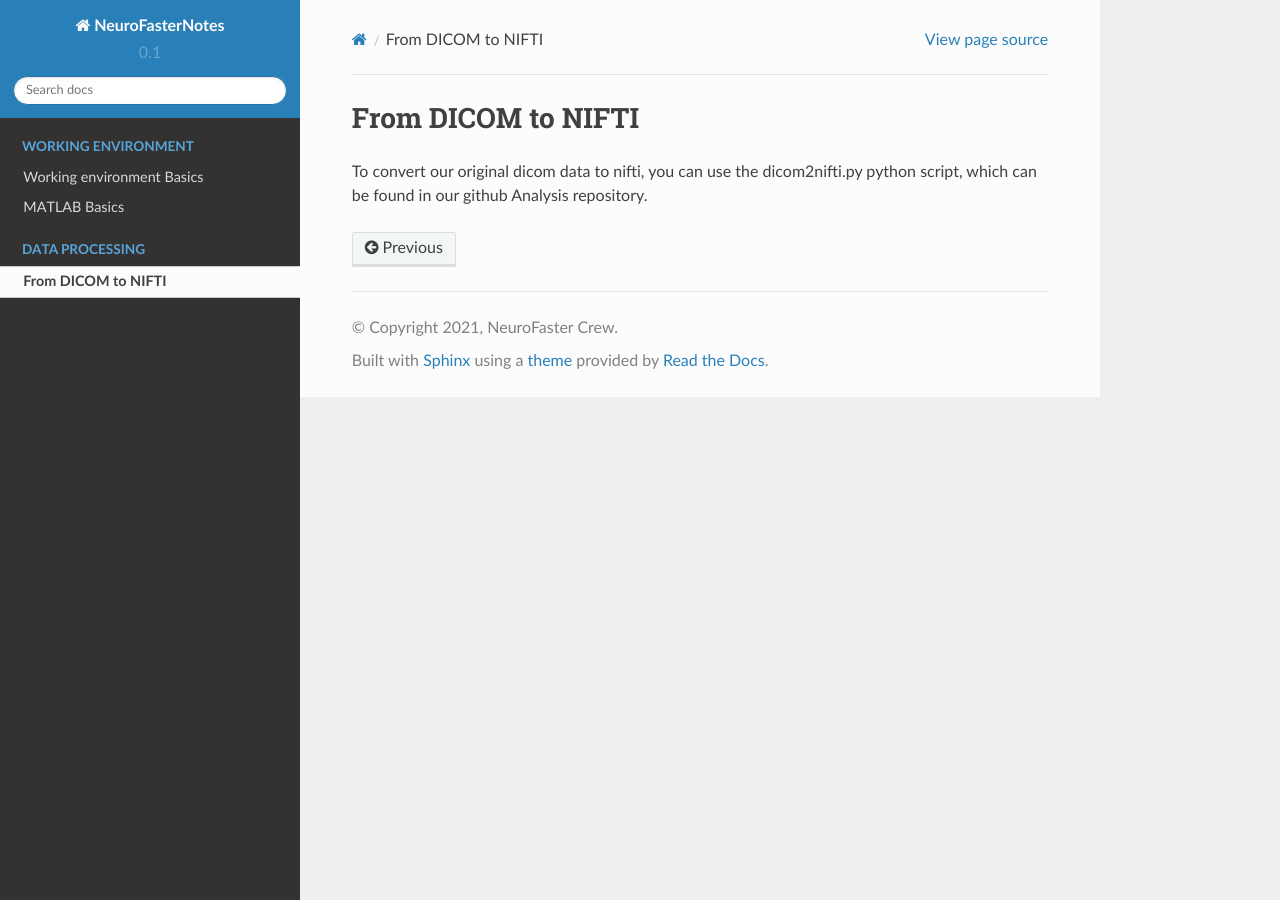
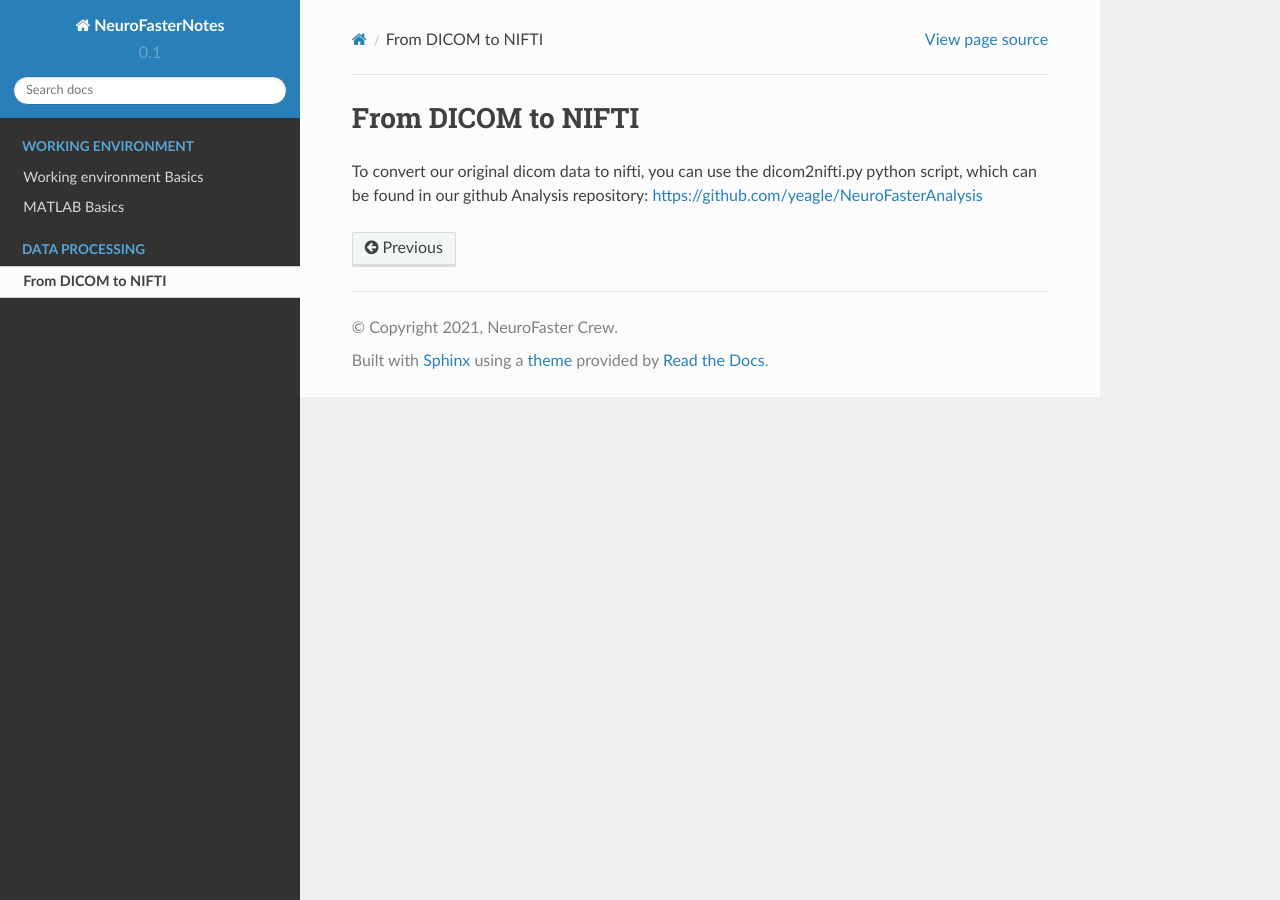
Before and after one commit to yeagle/NeuroFasterNotes, a Sphinx documentation site: the page built from source/processing/nifti.rst, in a window 1280 px wide. Built offline with Sphinx 7.4.7 and the Read the Docs theme 2.0.0, drawn with Linux system fonts in a browser that asks for light colours; some of the changed lines change nothing that is shown.

Commit message:
Added link to analysis repository

```diff
--- a/source/processing/nifti.rst
+++ b/source/processing/nifti.rst
@@ -1,4 +1,5 @@
 From DICOM to NIFTI
 ===================
 To convert our original dicom data to nifti, you can use the dicom2nifti.py
-python script, which can be found in our github Analysis repository.
+python script, which can be found in our github Analysis repository:
+https://github.com/yeagle/NeuroFasterAnalysis
```
